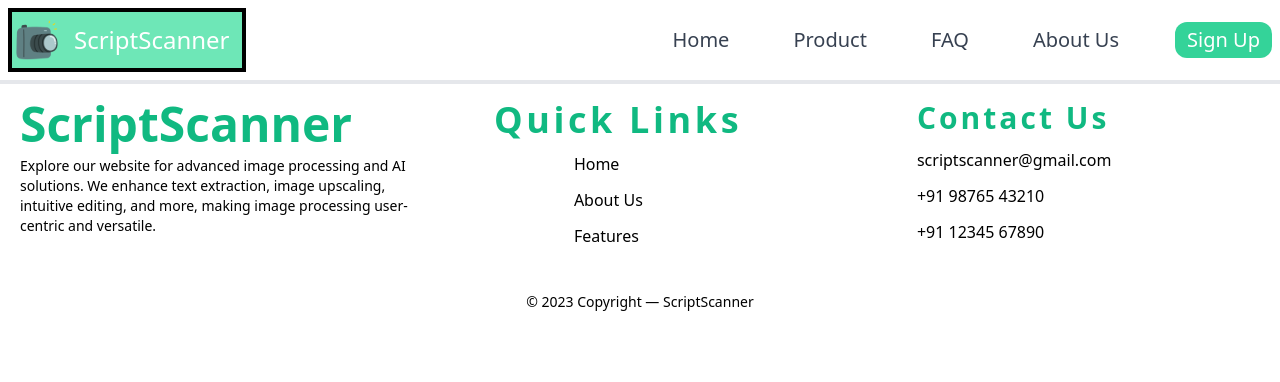
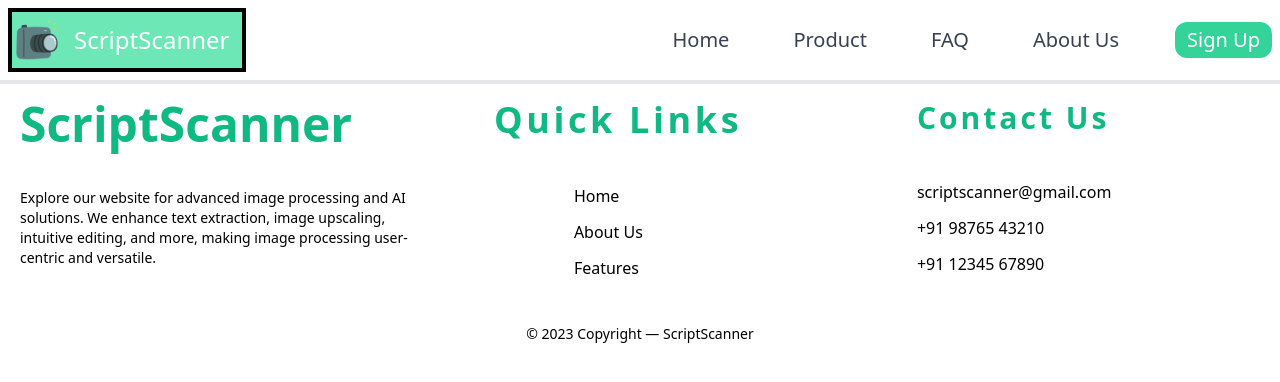
Before and after one commit to anubhav-aryan/accenture, a Next.js app in the folder frontend/: page / in a window 1280 px wide. Shown: the top 382 px of the page. Built offline with nearby package versions, Linux system fonts and the light colour scheme; no server answers.

Commit message:
fix:footer

```diff
--- a/frontend/src/components/Footer.tsx
+++ b/frontend/src/components/Footer.tsx
@@ -8,6 +8,7 @@ const Footer = () => {
           <div className="text-5xl font-semibold text-emerald-500">
             ScriptScanner
           </div>
+          <div className="py-4"></div>
           <p className="mt-2 text-sm font-medium text-black">
             Explore our website for advanced image processing and AI solutions.
             We enhance text extraction, image upscaling, intuitive editing, and
@@ -18,6 +19,7 @@ const Footer = () => {
           <div className="mb-3 text-4xl font-semibold tracking-widest text-emerald-500">
             Quick Links
           </div>
+          <div className="py-4"></div>
           <div className="mb-3">
             <a className="px-20 font-medium text-black">Home</a>
           </div>
@@ -32,6 +34,7 @@ const Footer = () => {
           <div className="mb-3 text-3xl font-semibold tracking-widest text-emerald-500">
             Contact Us
           </div>
+          <div className="py-4"></div>
           <div className="mb-3">
             <a className="font-medium text-black">scriptscanner@gmail.com</a>
           </div>
```
